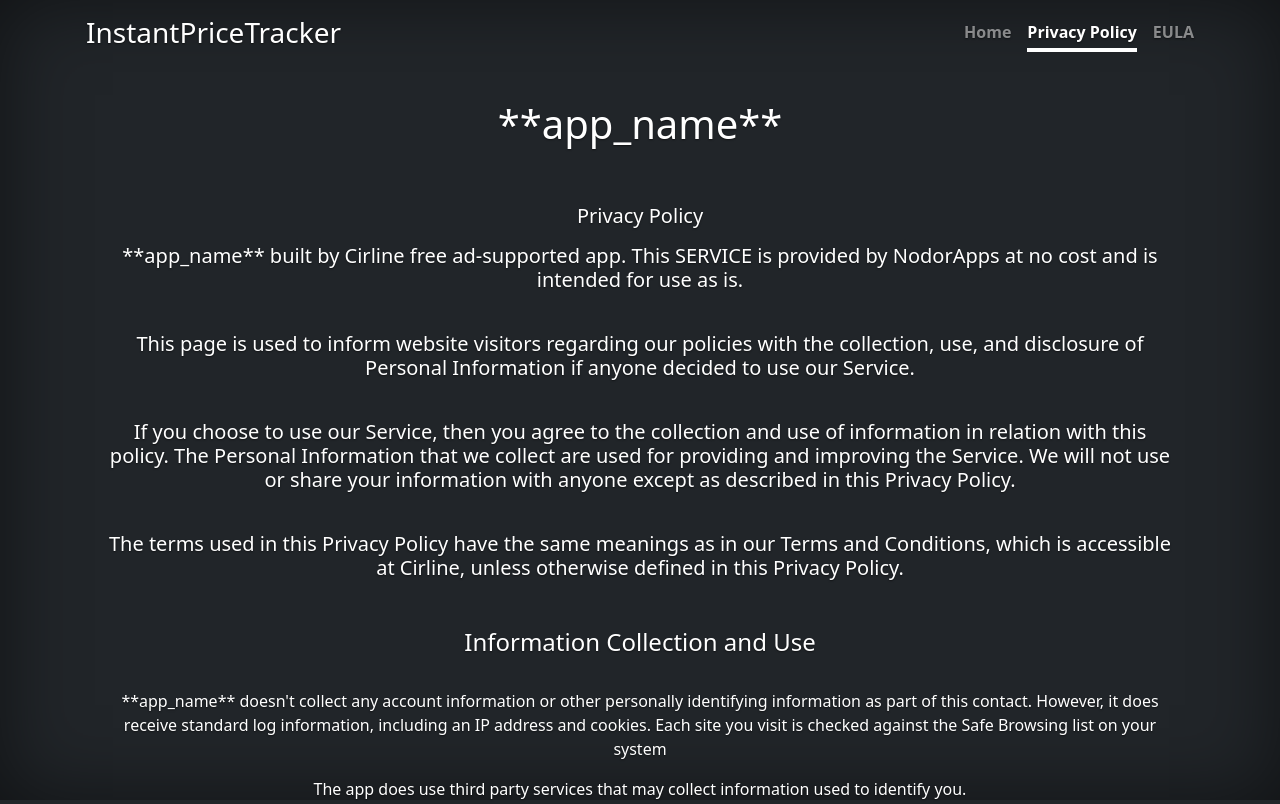
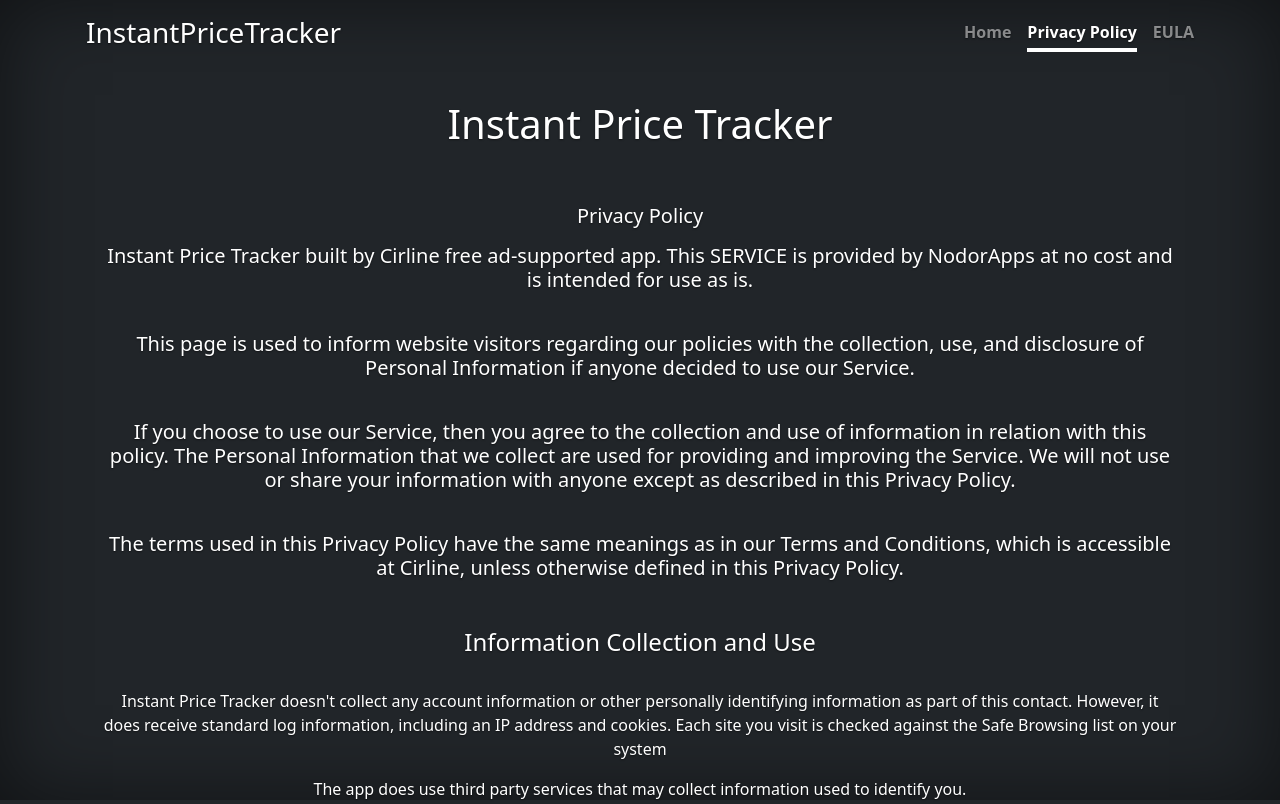
Before and after one commit to amitskidrow/WebInstantPriceTracker, a plain HTML site: page privacy.html in a window 1280 px wide. Shown: the top 804 px of the page. Drawn offline with Linux system fonts and the light colour scheme.

Commit message:
updated app name to few places

```diff
--- a/privacy.html
+++ b/privacy.html
@@ -46,10 +46,10 @@
         </header>
 
         <main class="px-3 justify-content-start">
-            <h1 class="p-5">**app_name**</h1>
+            <h1 class="p-5">Instant Price Tracker</h1>
 
             <h3 class="lead">Privacy Policy</p>
-                <p>**app_name** built by Cirline free ad-supported app. This SERVICE is provided by
+                <p>Instant Price Tracker built by Cirline free ad-supported app. This SERVICE is provided by
                     NodorApps
                     at no cost
                     and is intended for use as is.
@@ -69,7 +69,7 @@
                 <br>
                 <h4>Information Collection and Use</h4>
                 <br>
-                <p>**app_name** doesn't collect any account information or other personally identifying
+                <p>Instant Price Tracker doesn't collect any account information or other personally identifying
                     information as
                     part of this contact. However, it does receive standard log information, including an IP address and
                     cookies. Each site you visit is checked against the Safe Browsing list on your system </p>
@@ -143,7 +143,7 @@
 
         <footer class="mt-auto text-white-50">
             <p><a href="https://play.google.com/store/apps/details?id=com.youtube.bookmarkmanager"
-                    class="text-white">**app_name**</a> by <a href="#" class="text-white">@SSDevelopers</a>.
+                    class="text-white">Instant Price Tracker</a> by <a href="#" class="text-white">@SSDevelopers</a>.
             </p>
         </footer>
     </div>
```
